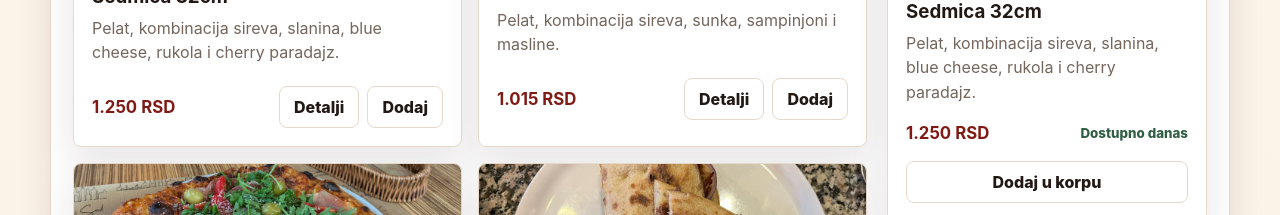
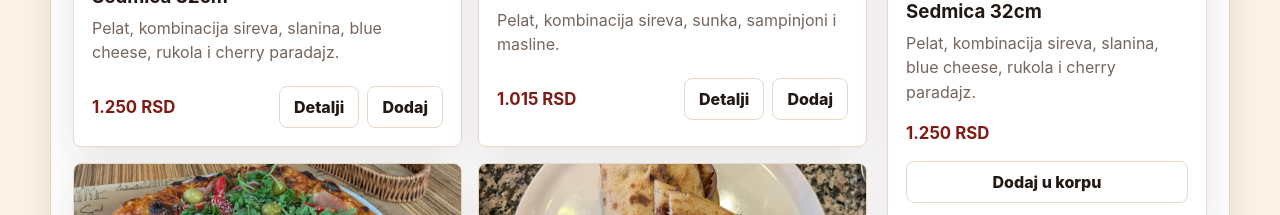
Before and after one commit to aleksandarstojsic/Veb-projekat---restoran, a React (Create React App) app in the folder client/: page / in a window 1280 px wide. Shown: the part 1300-1515 px from the top of the page. Built offline with nearby package versions, Linux system fonts and the light colour scheme.

Commit message:
Izmena menija

```diff
--- a/client/src/App.css
+++ b/client/src/App.css
@@ -460,11 +460,6 @@ main {
   padding-bottom: 18px;
 }
 
-.detail-row small {
-  color: var(--green);
-  font-weight: 800;
-}
-
 .wide-action {
   width: calc(100% - 36px);
   margin: 0 18px 18px;
--- a/client/src/App.js
+++ b/client/src/App.js
@@ -190,7 +190,6 @@ function App() {
               <p>{selectedItem.description}</p>
               <div className="detail-row">
                 <strong>{selectedItem.price.toLocaleString('sr-RS')} RSD</strong>
-                <small>{selectedItem.available ? 'Dostupno danas' : 'Trenutno nedostupno'}</small>
               </div>
               <button className="wide-action" type="button" onClick={() => addToCart(selectedItem)}>
                 Dodaj u korpu
```
